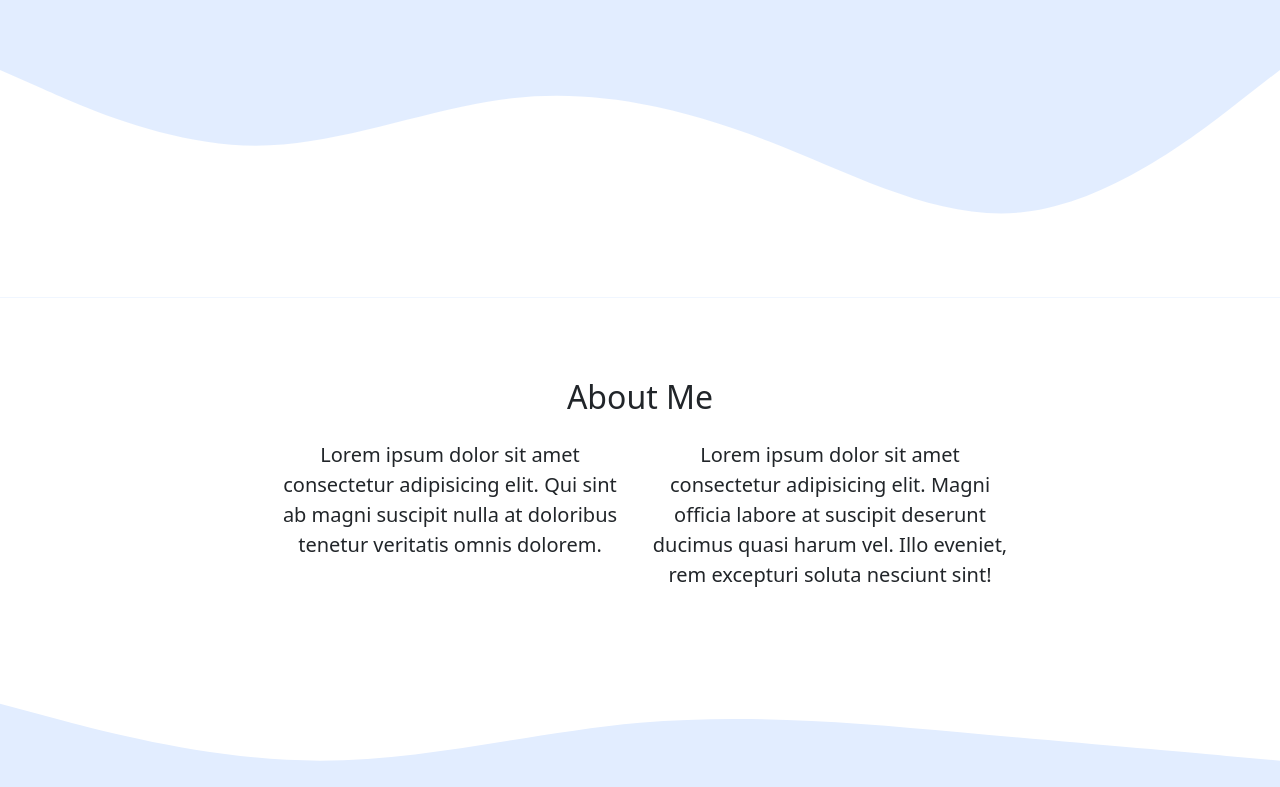
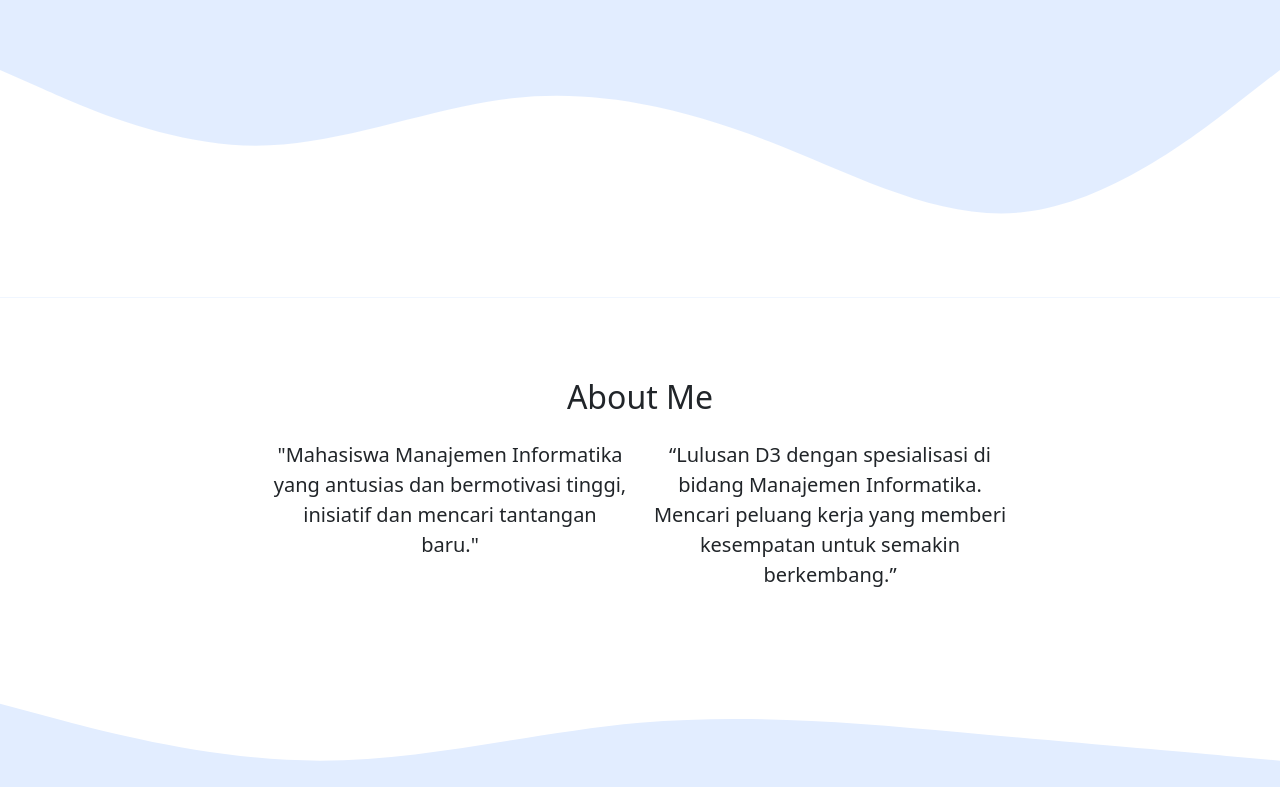
Before and after one commit to RayCXTop/rifhandipurba.github.io, a plain HTML site: page index.html in a window 1280 px wide. Shown: the part 404-1191 px from the top of the page. Drawn offline with nearby package versions, Linux system fonts and the light colour scheme.

Commit message:
mengubah deskripsi about

```diff
--- a/index.html
+++ b/index.html
@@ -62,8 +62,8 @@
           </div>
         </div>
         <div class="row justify-content-center fs-5 text-center">
-          <div class="col-md-4">Lorem ipsum dolor sit amet consectetur adipisicing elit. Qui sint ab magni suscipit nulla at doloribus tenetur veritatis omnis dolorem.</div>
-          <div class="col-md-4">Lorem ipsum dolor sit amet consectetur adipisicing elit. Magni officia labore at suscipit deserunt ducimus quasi harum vel. Illo eveniet, rem excepturi soluta nesciunt sint!</div>
+          <div class="col-md-4">"Mahasiswa Manajemen Informatika yang antusias dan bermotivasi tinggi, inisiatif dan mencari tantangan baru."</div>
+          <div class="col-md-4">“Lulusan D3 dengan spesialisasi di bidang Manajemen Informatika. Mencari peluang kerja yang memberi kesempatan untuk semakin berkembang.”</div>
         </div>
       </div>
 
```
